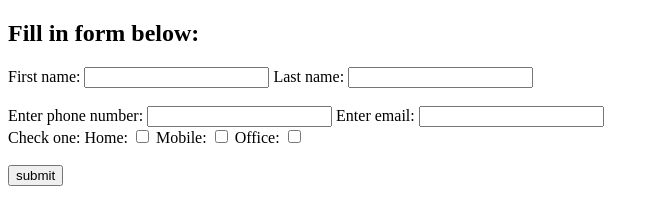
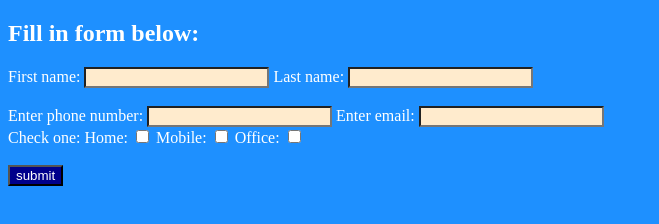
Before and after one commit to DeLadyJ/Deliverable3, a plain HTML site: page index.html in a window 1280 px wide. Shown: the whole page, without its empty margins (0-659 px from the left). Drawn offline with Linux system fonts and the light colour scheme.

Commit message:
added color to background, text, inputs, subnit button

```diff
--- a/index.html
+++ b/index.html
@@ -1,33 +1,33 @@
 <!DOCTYPE html>
 <html>
-<body>
+<body style="background-color: DodgerBlue; color: white">
 
 <h2>Fill in form below:</h2>
 <form>
 <label for="fname">First name:</label>
-<input type="text" id="fname" name="fname">
+<input style="background-color: BlanchedAlmond;" type="text" id="fname" name="fname">
 
 <label for="lname">Last name:</label>
-<input type="text" id="lname" name="lname"><br><br>
+<input style="background-color: BlanchedAlmond;" type="text" id="lname" name="lname"><br><br>
 
 <label for="phone">Enter phone number:</label>
-<input type="tel" id="phone" name="phone" placeholder="" pattern=[0-9]{3}-[0-9]{2}-[0-9]{3}<br>
+<input style="background-color: BlanchedAlmond;" type="tel" id="phone" name="phone" placeholder="" pattern=[0-9]{3}-[0-9]{2}-[0-9]{3}<br>
 
 <label for="email">Enter email:</label>
-<input type="email" id="email" name="email"><br>
+<input style="background-color: BlanchedAlmond;" type="email" id="email" name="email"><br>
 
 <label for="c1">Check one:</label>
 
 <lable for ="number1">Home:</label>
-<input type="checkbox" id="number1"<br>
+<input style="background-color: BlanchedAlmond;" type="checkbox" id="number1"<br>
 
 <lable for ="number2">Mobile:</label>
-<input type="checkbox" id="number2">
+<input style="background-color: BlanchedAlmond;" type="checkbox" id="number2">
 
 <lable for ="number3">Office:</label>
-<input type="checkbox" id="number3"><br><br>
+<input style="background-color: BlanchedAlmond;" type="checkbox" id="number3"><br><br>
 
-<input type="submit" value="submit">
+<input style="background-color: darkblue; color: White;" type="submit" value="submit">
 </form>
 </body>
 
```
